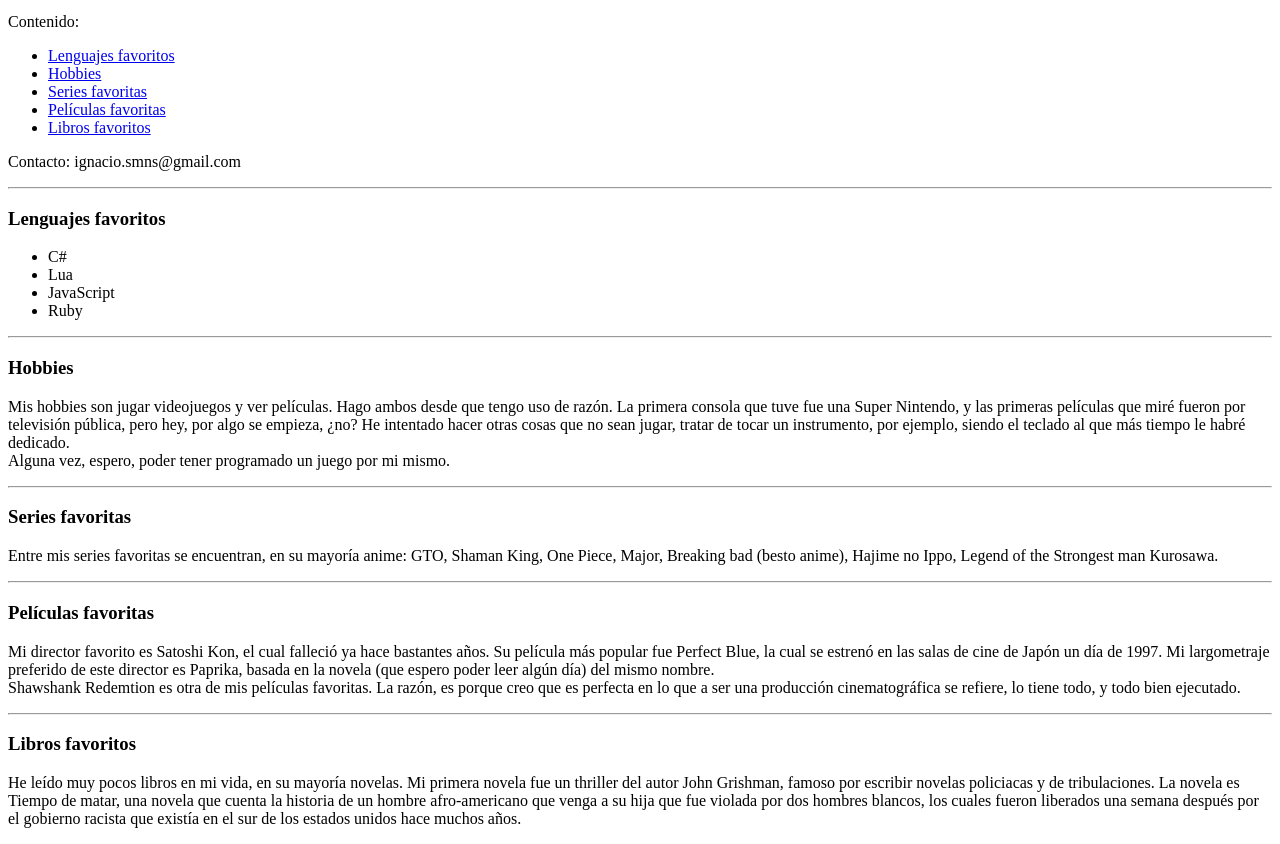
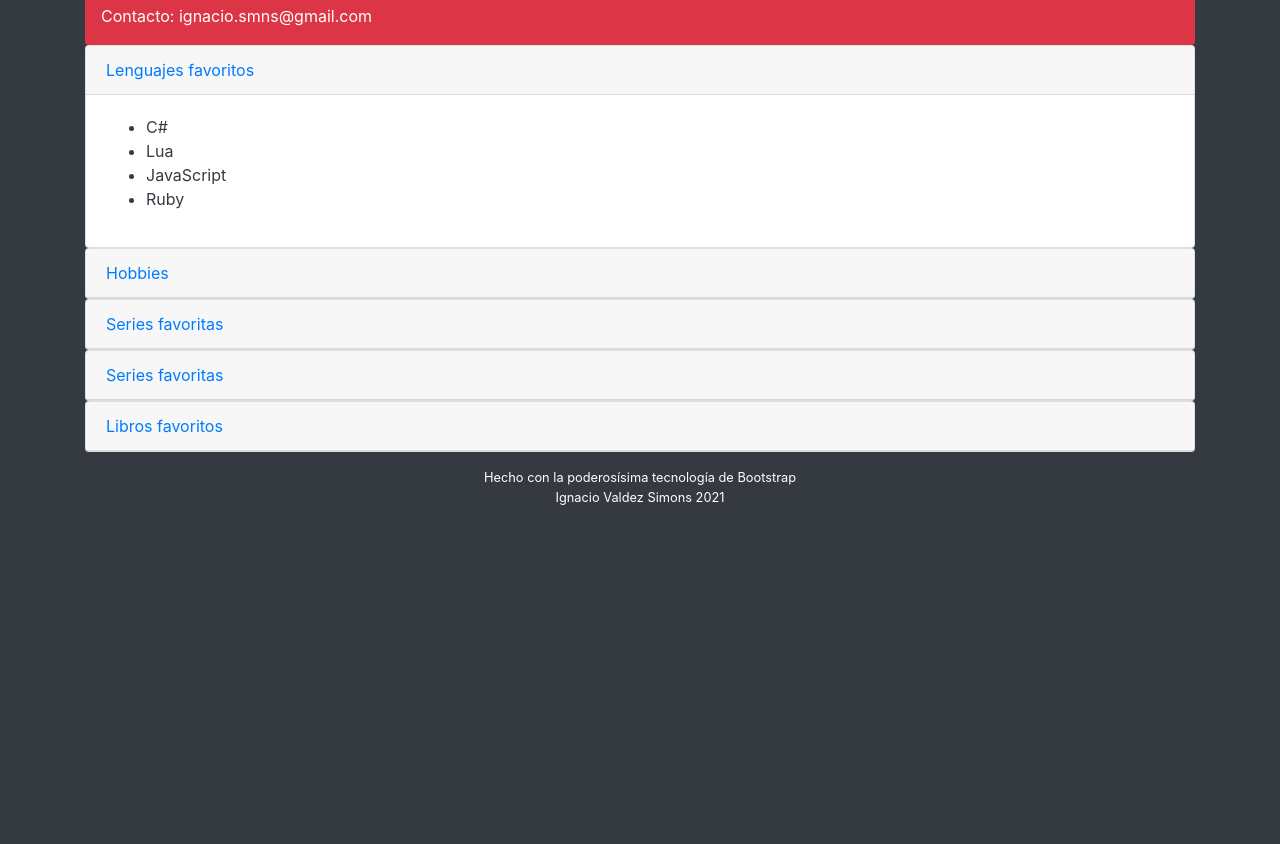
Before and after one commit to ignasscio/LandingValdezIgnacio, a plain HTML site: page index.html in a window 1280 px wide. Shown: the part 106-950 px from the top of the page. After the commit the page ends 800 px from the top, so only its background shows below. Drawn offline with nearby package versions, Linux system fonts and the light colour scheme.

Commit message:
estilo agregado

```diff
--- a/index.html
+++ b/index.html
@@ -5,70 +5,123 @@
     <meta name="viewport" content="width=device-width, initial-scale=1.0">
     <title>Ignacio Valdez Simons</title>
 
-    <link rel="stylesheet" href="">
+    <!-- Latest compiled and minified CSS -->
+    <link rel="stylesheet" href="https://maxcdn.bootstrapcdn.com/bootstrap/4.5.2/css/bootstrap.min.css">
+
+    <!-- jQuery library -->
+    <script src="https://ajax.googleapis.com/ajax/libs/jquery/3.5.1/jquery.min.js"></script>
+
+    <!-- Popper JS -->
+    <script src="https://cdnjs.cloudflare.com/ajax/libs/popper.js/1.16.0/umd/popper.min.js"></script>
+
+    <!-- Latest compiled JavaScript -->
+    <script src="https://maxcdn.bootstrapcdn.com/bootstrap/4.5.2/js/bootstrap.min.js"></script>
 
 
 </head>
-<body>
+<body class="container-sm bg-dark text-white">
 
+    <div class="container-sm bg-danger text-white border border-danger border-top-0 rounded-bottom cabecera">
         <h2>Ignacio Valdez Simons</h2>
         <p><strong>Ingeniero en software</strong><br/>24 años de edad, virgo</p>
-    <p>Contenido:</p>
-    <ul>
-        <li><a href="#lenguajes">Lenguajes favoritos</a></li>
-        <li><a href="#hobbies">Hobbies</a></li>
-        <li><a href="#series">Series favoritas</a></li>
-        <li><a href="#peliculas">Películas favoritas</a></li>
-        <li><a href="#libros">Libros favoritos</a></li>
-    </ul>
+        <p>Contacto: ignacio.smns@gmail.com</p>
+    </div>
 
-    <p>Contacto: ignacio.smns@gmail.com</p>
+    <div id="accordion" class="text-dark">
 
-    <hr/>
-
-    <h3 id="lenguajes">Lenguajes favoritos</h3>
+        <div class="card">
+          <div class="card-header">
+            <a class="card-link" data-toggle="collapse" href="#lenguajes">
+              Lenguajes favoritos
+            </a>
+          </div>
+          <div id="lenguajes" class="collapse show" data-parent="#accordion">
+            <div class="card-body">
                 <ul>
                     <li>C#</li>
                     <li>Lua</li>
                     <li>JavaScript</li>
                     <li>Ruby</li>
                 </ul>
+            </div>
+          </div>
+        </div>
 
-    <hr/>
-
-    <h3 id="hobbies">Hobbies</h3>
+        <div class="card">
+          <div class="card-header">
+            <a class="collapsed card-link" data-toggle="collapse" href="#hobbies">
+              Hobbies
+            </a>
+          </div>
+          <div id="hobbies" class="collapse" data-parent="#accordion">
+            <div class="card-body">
                 <p>Mis hobbies son jugar videojuegos y ver películas. Hago ambos desde que tengo uso de razón.
                     La primera consola que tuve fue una Super Nintendo, y las primeras películas que miré fueron por
                 televisión pública, pero hey, por algo se empieza, ¿no? He intentado hacer otras cosas que no sean jugar,
             tratar de tocar un instrumento, por ejemplo, siendo el teclado al que más tiempo le habré dedicado.<br/>
             Alguna vez, espero, poder tener programado un juego por mi mismo.</p>
+            </div>
+          </div>
+        </div>
 
-    <hr/>
-
-    <h3 id="series">Series favoritas</h3>
+        <div class="card">
+          <div class="card-header">
+            <a class="collapsed card-link" data-toggle="collapse" href="#series">
+              Series favoritas
+            </a>
+          </div>
+          <div id="series" class="collapse" data-parent="#accordion">
+            <div class="card-body">
                 <p>
                     Entre mis series favoritas se encuentran, en su mayoría anime: GTO, Shaman King, One Piece, Major, Breaking bad (besto anime),
                     Hajime no Ippo, Legend of the Strongest man Kurosawa.
                 </p>
+            </div>
+          </div>
+        </div>
 
-    <hr/>
-
-    <h3 id="peliculas">Películas favoritas</h3>
+        <div class="card">
+            <div class="card-header">
+              <a class="collapsed card-link" data-toggle="collapse" href="#peliculas">
+                Series favoritas
+              </a>
+            </div>
+            <div id="peliculas" class="collapse" data-parent="#accordion">
+              <div class="card-body">
                 <p>
                     Mi director favorito es Satoshi Kon, el cual falleció ya hace bastantes años. Su película más popular fue Perfect Blue,
                     la cual se estrenó en las salas de cine de Japón un día de 1997. Mi largometraje preferido de este director es Paprika, basada en la
                     novela (que espero poder leer algún día) del mismo nombre.<br/>Shawshank Redemtion es otra de mis películas favoritas. La razón, es porque creo
                     que es perfecta en lo que a ser una producción cinematográfica se refiere, lo tiene todo, y todo bien ejecutado.
                 </p>
+              </div>
+            </div>
+          </div>
 
-    <hr/>
-
-    <h3 id="libros">Libros favoritos</h3>
+          <div class="card">
+            <div class="card-header">
+              <a class="collapsed card-link" data-toggle="collapse" href="#libros">
+                Libros favoritos
+              </a>
+            </div>
+            <div id="libros" class="collapse" data-parent="#accordion">
+              <div class="card-body">
                 <p>
                     He leído muy pocos libros en mi vida, en su mayoría novelas. Mi primera novela fue un thriller del autor John Grishman, famoso
                     por escribir novelas policiacas y de tribulaciones. La novela es Tiempo de matar, una novela que cuenta la historia de un hombre afro-americano
                     que venga a su hija que fue violada por dos hombres blancos, los cuales fueron liberados una semana después por el gobierno racista que existía en el sur de los estados unidos hace muchos años.
                 </p>
+              </div>
+            </div>
+          </div>
+
+      </div>
+
+      <footer>
+          <div class="container pt-3 small text-center">
+              <p>Hecho con la poderosísima tecnología de Bootstrap<br/>Ignacio Valdez Simons 2021</p>
+          </div>
+      </footer>
 
 </body>
 </html>
```
Also changed, not shown: imgs/feo.jpg (added), imgs/feo.png (added). Lines whose indentation alone changed are shown as unchanged.
